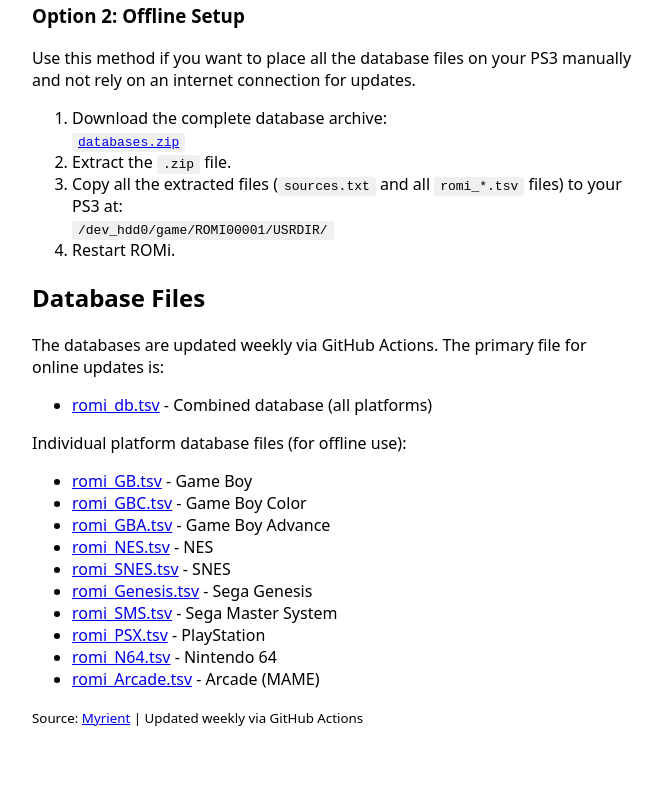
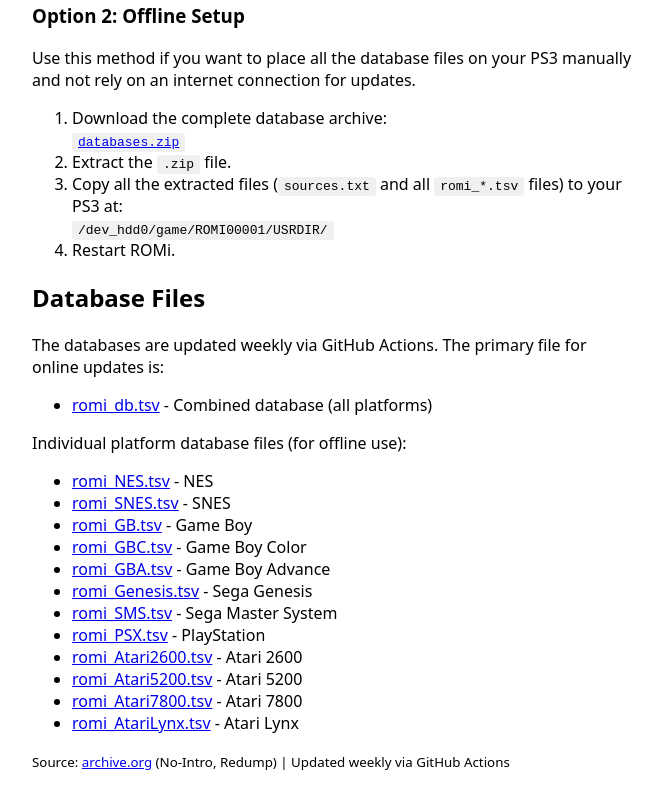
Before and after one commit to matheusfillipe/ROMi, a plain HTML site: page tools/index.html in a window 1280 px wide. Shown: the part 638-1442 px from the top of the page, without its empty margins (308-970 px from the left). Before the commit the page ends 1398 px from the top, so only its background shows below. Drawn offline with Linux system fonts and the light colour scheme.

Commit message:
fix: remove all stale Myrient references across the repo
Myrient (myrient.erista.me) shut down on March 31, 2026. The indexer was
already replaced with archive_org_indexer.py, but many docs and comments
still referenced Myrient. This updates everything to reflect the current
archive.org source.

Changes:
- README.md: Myrient → archive.org in features, docs, credits
- ARCHITECTURE.md: Myrient → archive.org in diagrams, examples, data source
- source/romi_ps3.c: remove Myrient-specific HTTP header comments
- tools/index.html: remove dead N64/Arcade links, add Atari platforms,
  update source attribution from Myrient to archive.org

```diff
--- a/tools/index.html
+++ b/tools/index.html
@@ -44,18 +44,20 @@
   </ul>
   <p>Individual platform database files (for offline use):</p>
   <ul>
+    <li><a href="romi_NES.tsv">romi_NES.tsv</a> - NES</li>
+    <li><a href="romi_SNES.tsv">romi_SNES.tsv</a> - SNES</li>
     <li><a href="romi_GB.tsv">romi_GB.tsv</a> - Game Boy</li>
     <li><a href="romi_GBC.tsv">romi_GBC.tsv</a> - Game Boy Color</li>
     <li><a href="romi_GBA.tsv">romi_GBA.tsv</a> - Game Boy Advance</li>
-    <li><a href="romi_NES.tsv">romi_NES.tsv</a> - NES</li>
-    <li><a href="romi_SNES.tsv">romi_SNES.tsv</a> - SNES</li>
     <li><a href="romi_Genesis.tsv">romi_Genesis.tsv</a> - Sega Genesis</li>
     <li><a href="romi_SMS.tsv">romi_SMS.tsv</a> - Sega Master System</li>
     <li><a href="romi_PSX.tsv">romi_PSX.tsv</a> - PlayStation</li>
-    <li><a href="romi_N64.tsv">romi_N64.tsv</a> - Nintendo 64</li>
-    <li><a href="romi_Arcade.tsv">romi_Arcade.tsv</a> - Arcade (MAME)</li>
+    <li><a href="romi_Atari2600.tsv">romi_Atari2600.tsv</a> - Atari 2600</li>
+    <li><a href="romi_Atari5200.tsv">romi_Atari5200.tsv</a> - Atari 5200</li>
+    <li><a href="romi_Atari7800.tsv">romi_Atari7800.tsv</a> - Atari 7800</li>
+    <li><a href="romi_AtariLynx.tsv">romi_AtariLynx.tsv</a> - Atari Lynx</li>
   </ul>
 
-  <p><small>Source: <a href="https://myrient.erista.me">Myrient</a> | Updated weekly via GitHub Actions</small></p>
+  <p><small>Source: <a href="https://archive.org">archive.org</a> (No-Intro, Redump) | Updated weekly via GitHub Actions</small></p>
 </body>
 </html>
```
Also changed, not shown: 3 other files.
